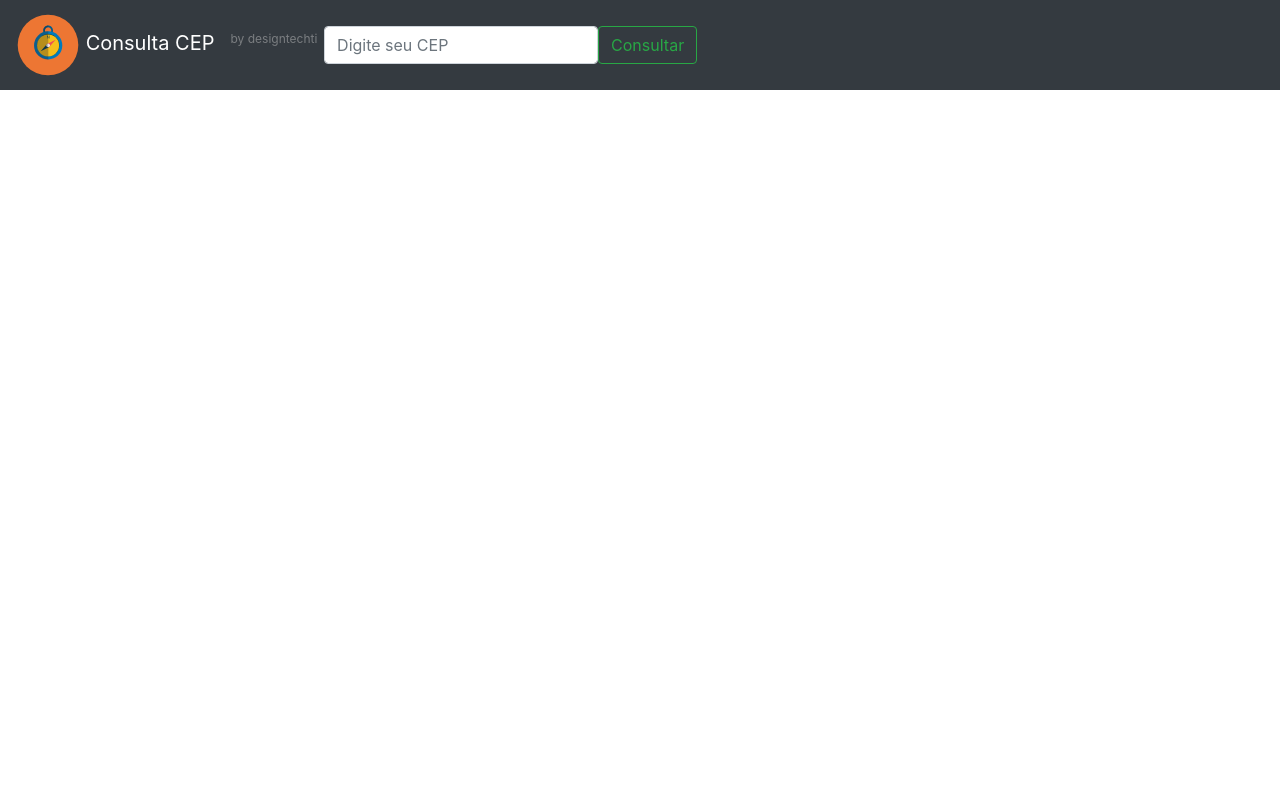
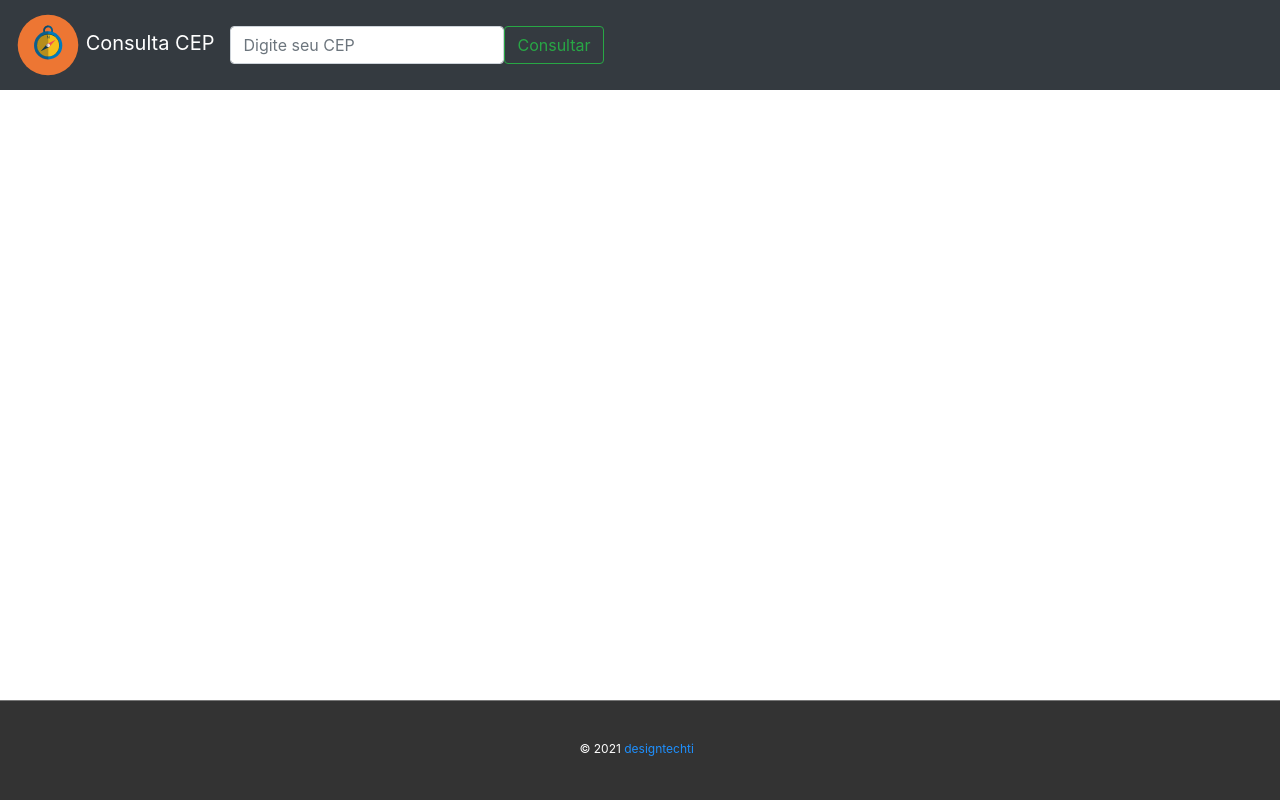
Before and after one commit to designtechti/curso-jquery, a plain HTML site: page index.html in a window 1280 px wide. Drawn offline with Linux system fonts and the light colour scheme.

Commit message:
Inserido o rodapé

```diff
--- a/index.html
+++ b/index.html
@@ -12,7 +12,6 @@
 <body>
 	<nav class="navbar navbar-expand-lg navbar-dark bg-dark">
 		<a class="navbar-brand" href="#"><img src="images/logo.svg" alt="logo" width="64"> Consulta CEP</a>
-		<sup  style="color: rgba(194, 194, 194, 0.5);">by <a style="color: rgba(194, 194, 194, 0.5);" href="https://designtechti.github.io/portifolio/">designtechti</a> &nbsp;</sup>
 		<div class="d-flex">
 			<input class="form-control me-2" type="search" placeholder="Digite seu CEP" aria-label="Search" id="cep" aria-required="true">
 			<button class="btn btn-outline-success" onclick="consultaCep()">Consultar</button>
@@ -43,5 +42,10 @@
 			</table>
 		</div>
 	</div>
+
+	<footer style="background-color: #333; border-top: 1px solid #777; height: 100px; text-align: center; margin-top: 50px; padding: 40px; position: fixed; bottom: 0; width: 100%;">
+		<sup style="color: #fff;">&copy; 2021 <a style="color: #1e90ff;" href="https://designtechti.github.io/portifolio/">designtechti</a> &nbsp;</sup>
+	</footer>
+
 </body>
 </html>
```
